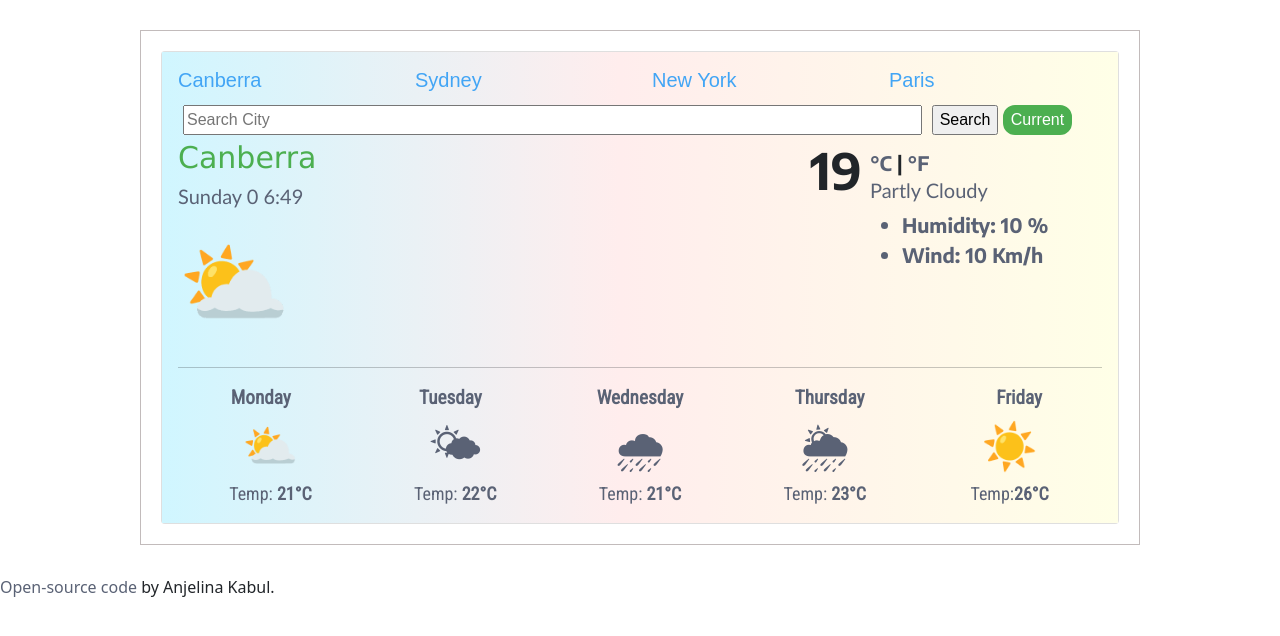
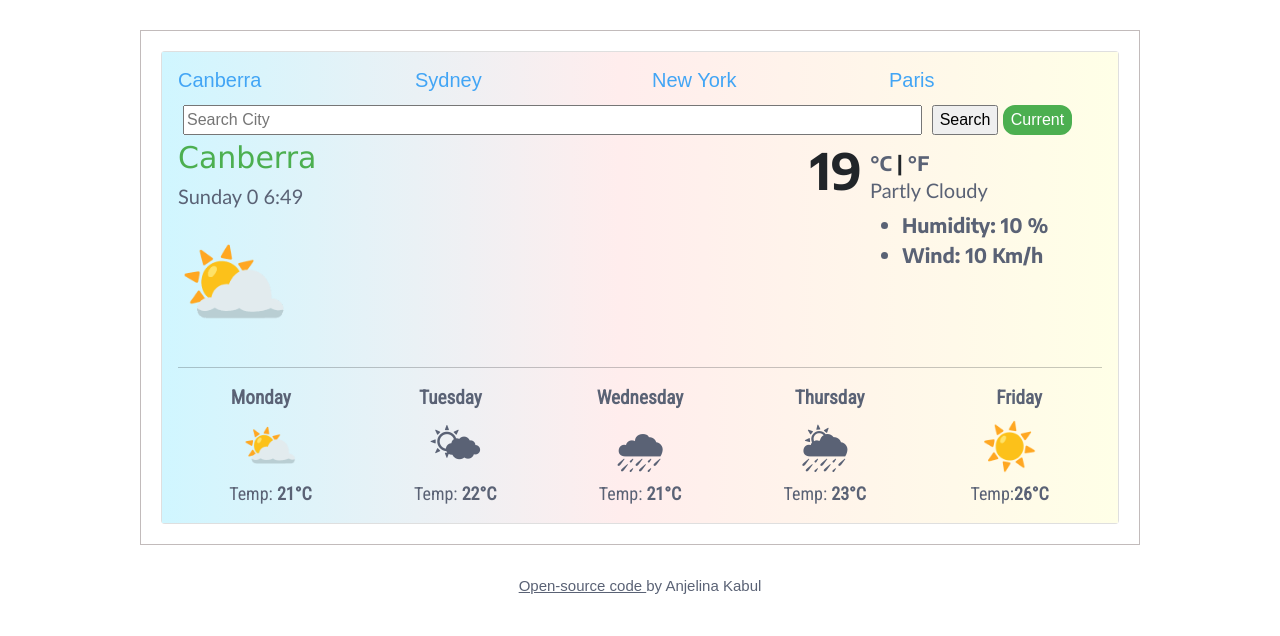
Before and after one commit to AnjelinaGit/my-git-project, a plain HTML site: page index.html in a window 1280 px wide. Drawn offline with nearby package versions, Linux system fonts and the light colour scheme; a web font is replaced by a local one.

Commit message:
Edited the open-source HTML and CSS files

```diff
--- a/index.html
+++ b/index.html
@@ -152,8 +152,9 @@
     </div>
     </div>
     </div>
-<div class="open-source"></div>
-<a href ="https://github.com/AnjelinaGit/my-git-project"> Open-source code </a> by Anjelina Kabul.
+<div class="open-source">
+<a href ="https://github.com/AnjelinaGit/my-git-project"> <span class="code-source">Open-source code </span> </a>
+by Anjelina Kabul
 </div>
 
 
--- a/src/styles.css
+++ b/src/styles.css
@@ -110,6 +110,9 @@ ul {
   text-align: center;
   font-size: 15px;
   font-family: fantasy;
-  color: #42a5f5;
+  color: #5a6275;
+  margin-top: 5px;
+}
+.code-source {
   text-decoration: underline;
 }
```
